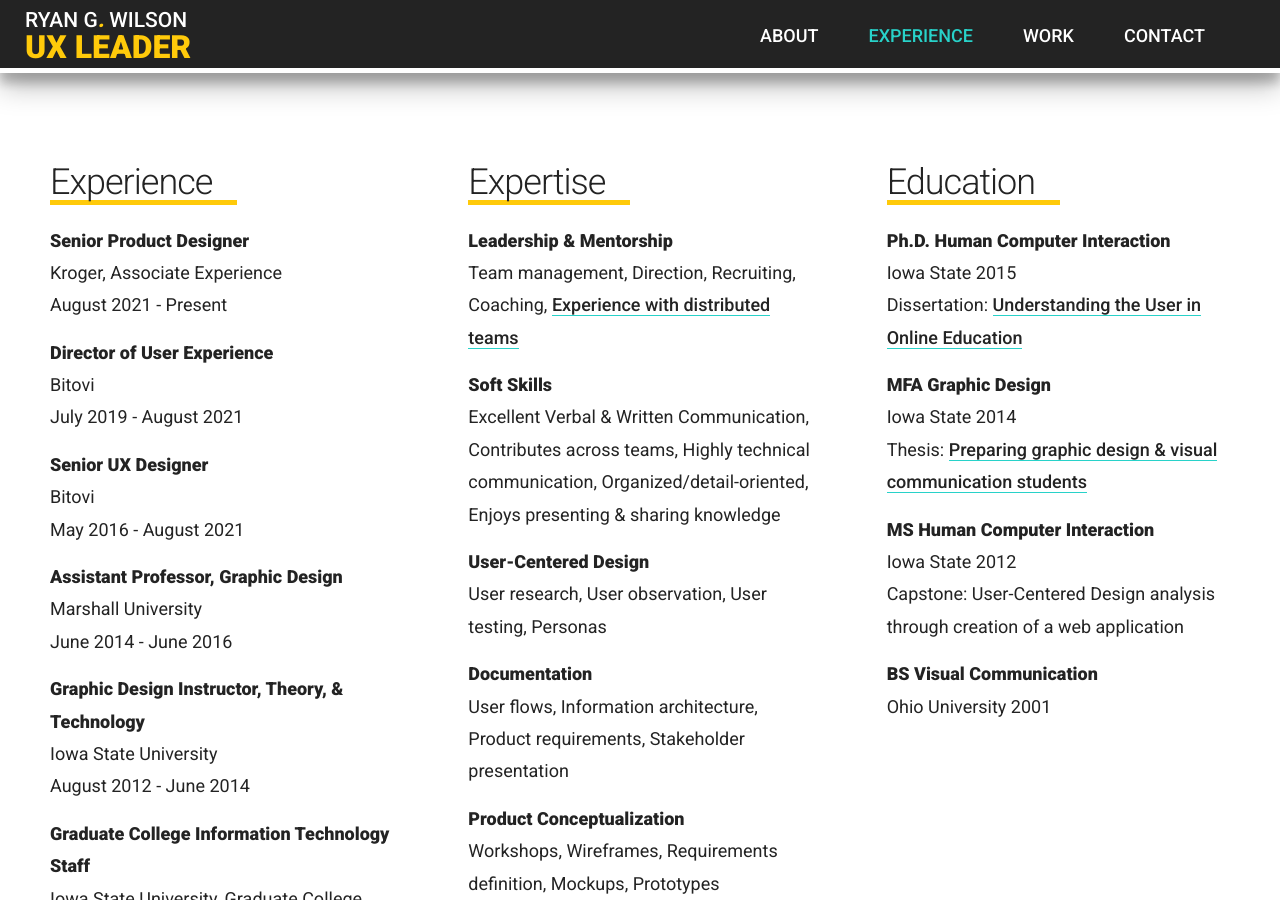
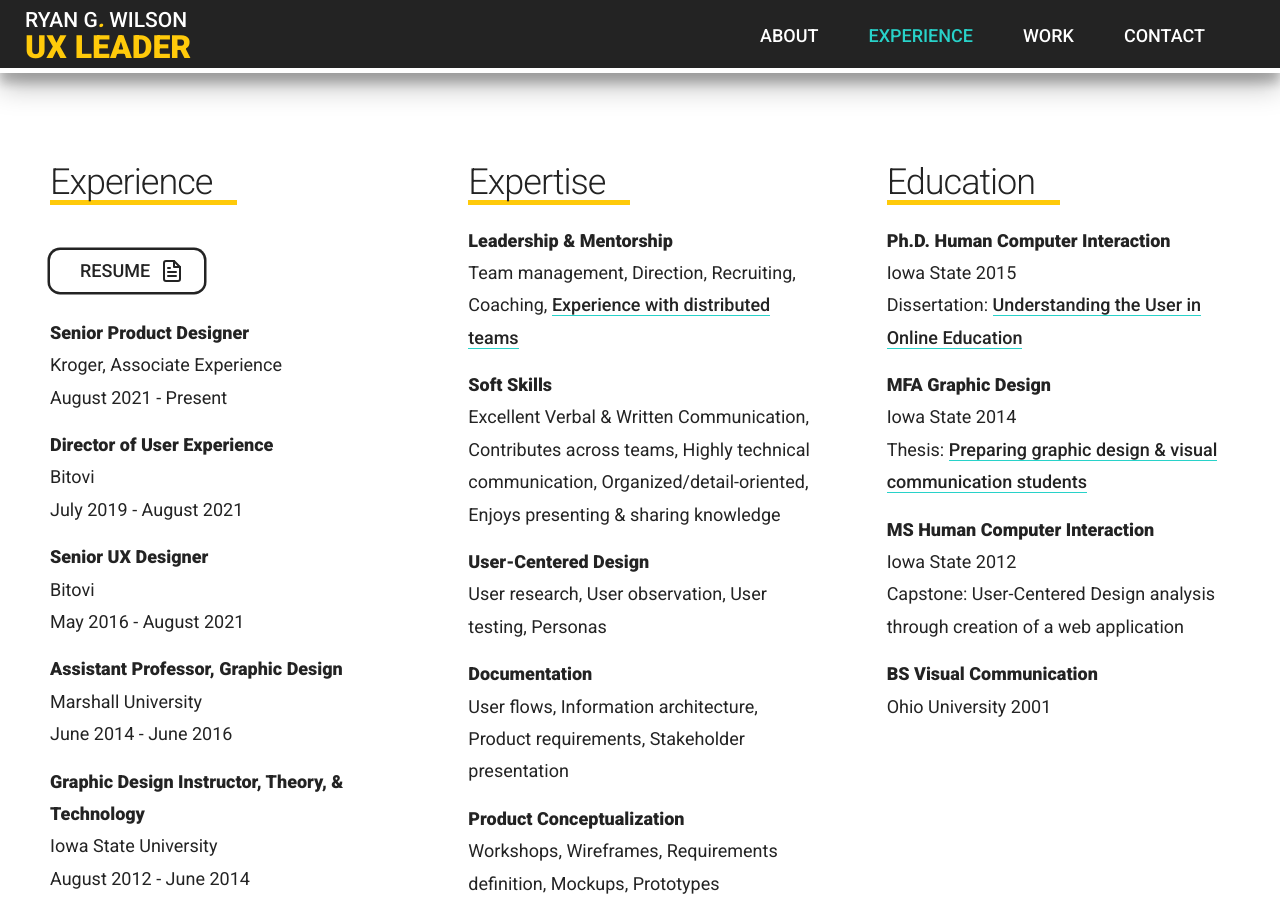
Before and after one commit to ryangwilson/ryangwilson.github.io, a Jekyll site: the page built from experience.md, in a window 1280 px wide and 900 px high, scrolled down 477 px. Built offline with Jekyll 4.4.1, drawn with Linux system fonts in a browser that asks for light colours; some web fonts are replaced; some of the changed text lies outside the part shown.

Commit message:
change location of resume download

```diff
--- a/_layouts/experience-template.html
+++ b/_layouts/experience-template.html
@@ -9,6 +9,9 @@
         <div class="flex-three-col">
           <div class="col-left">
             <h3>{{ page.sidebar-title03 }}</h3>
+            <div class="details">
+              <a class="btn primary svg-after" href="../{{ page.button01-link }}" target="_blank" rel="noopener">{{ page.button01-title }} <i data-feather="{{ page.button01-icon }}"></i></a>
+            </div>
             {% for experience in site.data.experience %}
               <p><b>{{ experience.title }}</b></br>
               {{ experience.company }}</br>
@@ -35,10 +38,6 @@
           </div>
           <p><i>{{ page.overview }}</i></p>
         </div>
-        <div class="details">
-          <p>Download a PDF of my resume:</p>
-          <a class="btn primary svg-after" href="../{{ page.button01-link }}" target="_blank" rel="noopener">{{ page.button01-title }} <i data-feather="{{ page.button01-icon }}"></i></a>
-        </div>
       </section>
     </main>
     {% include footer.html %}
```
Also changed, not shown: 2 other files.
